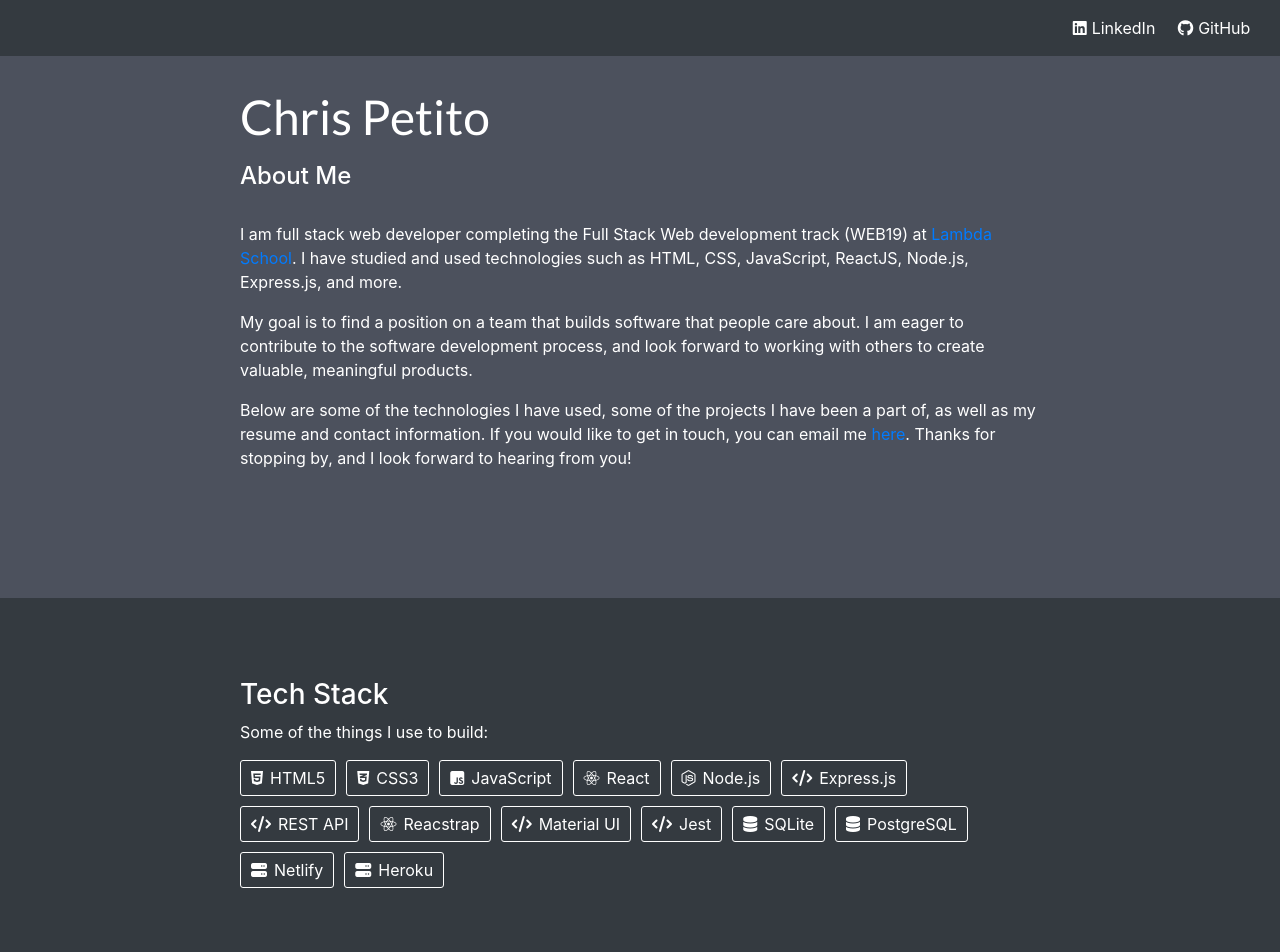
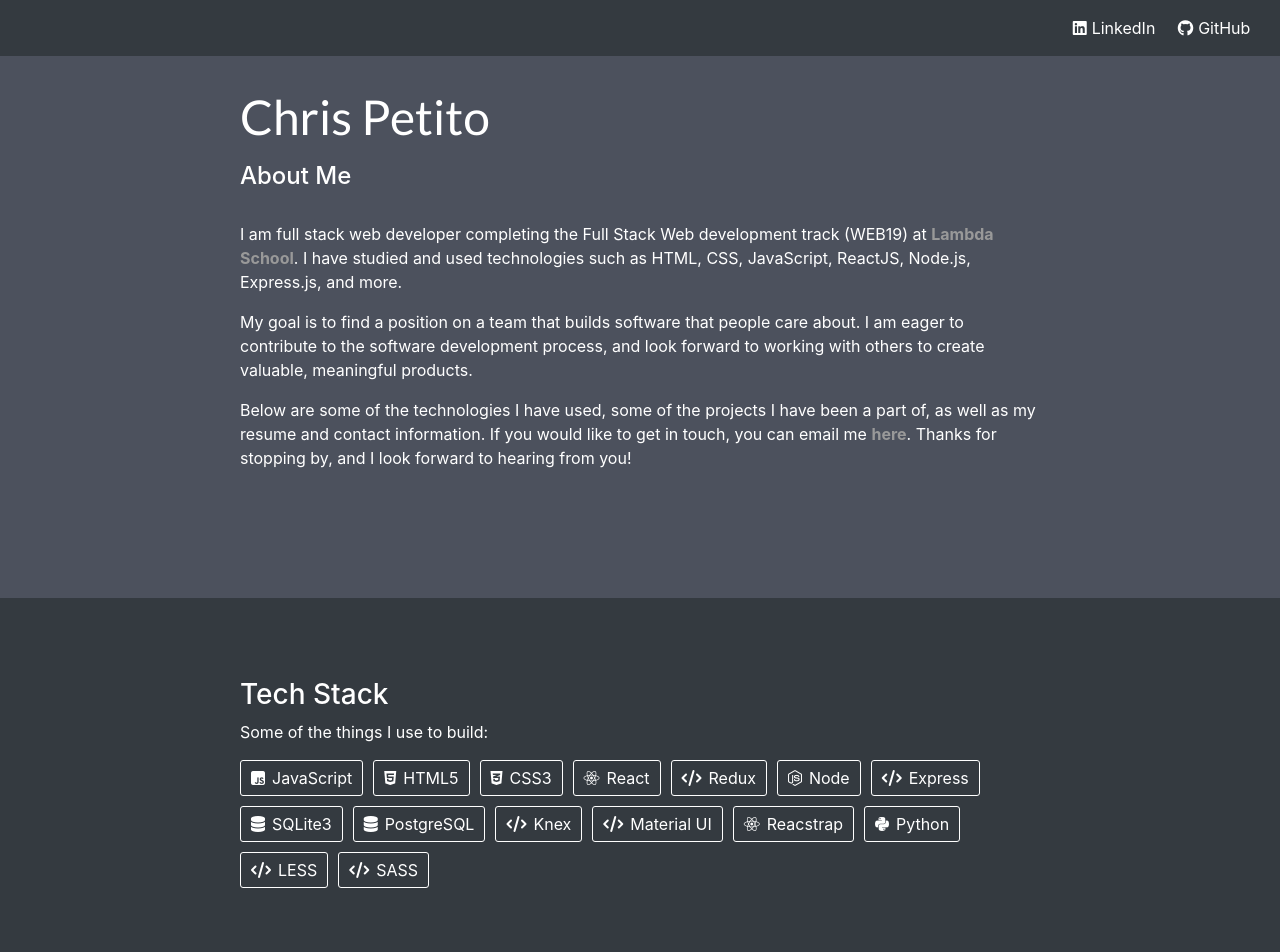
Before and after one commit to chrispetito/cp-portfolio, a React (Create React App) app: page / in a window 1280 px wide. Shown: the top 952 px of the page. Built offline with nearby package versions, Linux system fonts and the light colour scheme.

Commit message:
rearrange teck stack to match resume

```diff
--- a/src/data/techstack.js
+++ b/src/data/techstack.js
@@ -1,19 +1,19 @@
 const techstack = [
+  { name: "JavaScript", iconClass: "fab fa-js-square" },
   { name: "HTML5", iconClass: "fab fa-html5" },
   { name: "CSS3", iconClass: "fab fa-css3-alt" },
-  { name: "JavaScript", iconClass: "fab fa-js-square" },
   { name: "React", iconClass: "fab fa-react" },
-  { name: "Node.js", iconClass: "fab fa-node-js" },
-  { name: "Express.js", iconClass: "fas fa-code" },
-  { name: "REST API", iconClass: "fas fa-code" },
+  { name: "Redux", iconClass: "fas fa-code" },
+  { name: "Node", iconClass: "fab fa-node-js" },
+  { name: "Express", iconClass: "fas fa-code" },
+  { name: "SQLite3", iconClass: "fas fa-database" },
+  { name: "PostgreSQL", iconClass: "fas fa-database" },
+  { name: "Knex", iconClass: "fas fa-code" },
+  { name: "Material UI", iconClass: "fas fa-code" },
   { name: "Reacstrap", iconClass: "fab fa-react" },
-  { name: "Material UI", iconClass: "fas fa-code" },
-  { name: "Jest", iconClass: "fas fa-code" },
-  { name: "SQLite", iconClass: "fas fa-database" },
-  { name: "PostgreSQL", iconClass: "fas fa-database" },
-  { name: "Netlify", iconClass: "fas fa-server" },
-  { name: "Heroku", iconClass: "fas fa-server" },
-
+  { name: "Python", iconClass: "fab fa-python" },
+  { name: "LESS", iconClass: "fas fa-code" },
+  { name: "SASS", iconClass: "fas fa-code" },
 ];
 
 export default techstack;
--- a/src/styling/aboutme.css
+++ b/src/styling/aboutme.css
@@ -4,6 +4,10 @@
     padding: 30px 15px;
     border: none;
     border-radius: 0;
+}
+div.card a {
+    color: #999999;
+    font-weight: bold;
 }
 div.about-me-card.card{
     width: 100%;
```
